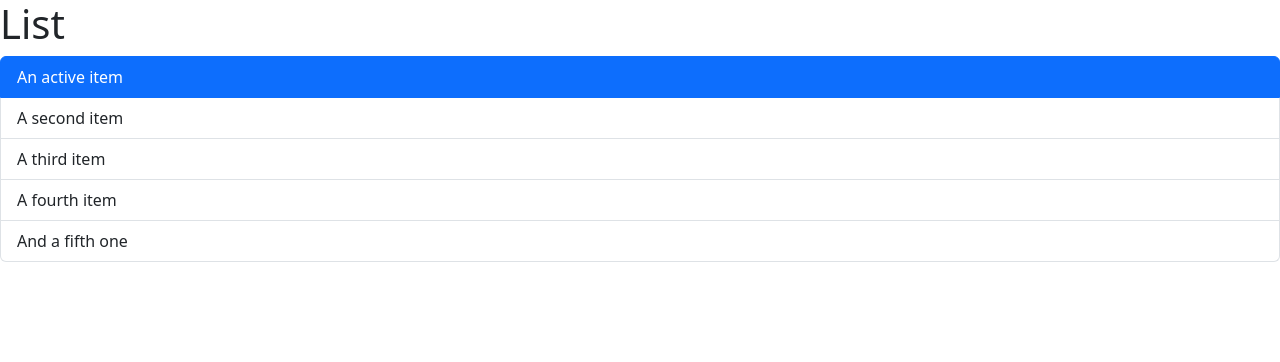
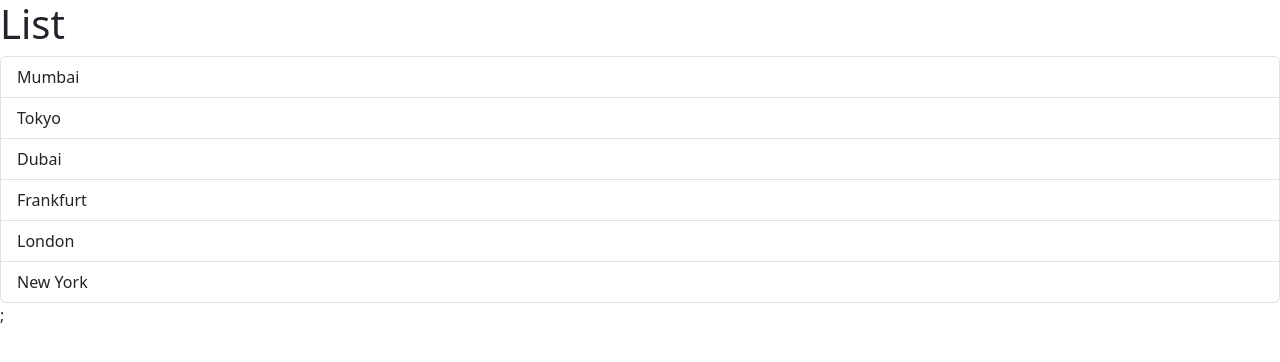
Before and after one commit to shaikhafsar/react-beginners, a React (Vite) app: page / in a window 1280 px wide. Shown: the top 362 px of the page. Built offline with nearby package versions, Linux system fonts and the light colour scheme; the HTML template or start-up script is replaced by a standard one.

Commit message:
Building Components - 4 - Rendering Lists

```diff
--- a/src/components/ListGroup.tsx
+++ b/src/components/ListGroup.tsx
@@ -1,15 +1,16 @@
 function ListGroup() {
+  const item = ["Mumbai", "Tokyo", "Dubai", "Frankfurt", "London", "New York"];
+
   return (
     <>
       <h1>List</h1>
       <ul className="list-group">
-        <li className="list-group-item active" aria-current="true">
-          An active item
-        </li>
-        <li className="list-group-item">A second item</li>
-        <li className="list-group-item">A third item</li>
-        <li className="list-group-item">A fourth item</li>
-        <li className="list-group-item">And a fifth one</li>
+        {item.map((item) => (
+          <li className="list-group-item" key={item}>
+            {item}
+          </li>
+        ))}
+        ;
       </ul>
     </>
   );
```
